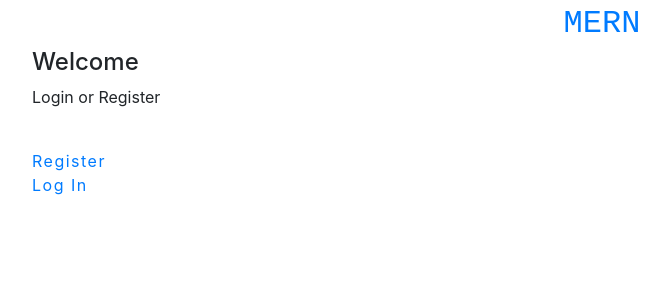
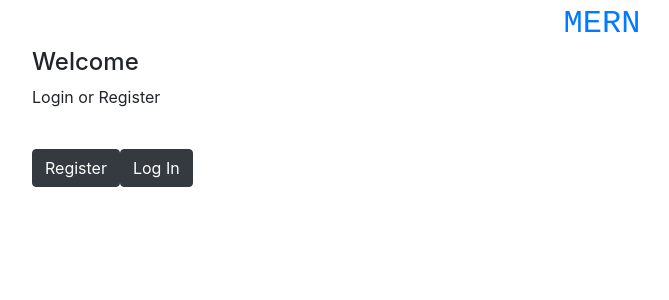
Before and after one commit to nbaldwin92/mern-auth-boilerplate, a React (Create React App) app in the folder client/: page / in a window 1280 px wide. Shown: the top 300 px of the page, without its empty margins (38-707 px from the left). Built offline with nearby package versions, Linux system fonts and the light colour scheme.

Commit message:
Added error messages from form validation

```diff
--- a/client/src/components/auth/Login.js
+++ b/client/src/components/auth/Login.js
@@ -24,6 +24,7 @@ class Login extends Component {
     }
   }
 
+  // TODO Don't use this method - Handle errors and display to client
   componentWillReceiveProps(nextProps) {
     // eslint-disable-next-line react/prop-types
     const { history } = this.props;
@@ -51,14 +52,13 @@ class Login extends Component {
 
   render() {
     const { email, password } = this.state;
+    const { errors } = this.props;
     return (
       <div className="container">
         <div style={{ marginTop: '4rem' }} className="row">
           <div className="col-lg-12">
-            <Link to="/" className="btn-flat waves-effect">
-              Back to home
-            </Link>
-            <div className="col s12" style={{ paddingLeft: '11.250px' }}>
+            <Link to="/">Back to home</Link>
+            <div style={{ paddingLeft: '11.250px' }}>
               <h4>
                 <b>Login</b> below
               </h4>
@@ -69,13 +69,15 @@ class Login extends Component {
 
             <form>
               <p>Sign in</p>
-              <div c>
+              <p>{errors.email}</p>
+              <p>{errors.emailnotfound}</p>
+              <p>{errors.password}</p>
+              <p>{errors.passwordincorrect}</p>
+              <div>
                 <input
                   className="form-control"
                   placeholder="Email"
-                  group
                   type="email"
-                  validate
                   id="email"
                   onChange={this.onChange}
                   value={email}
@@ -83,10 +85,8 @@ class Login extends Component {
                 <input
                   className="form-control"
                   placeholder="Password"
-                  group
                   type="password"
                   id="password"
-                  validate
                   onChange={this.onChange}
                   value={password}
                 />
@@ -107,7 +107,6 @@ class Login extends Component {
 Login.propTypes = {
   loginUser: PropTypes.func.isRequired,
   auth: PropTypes.object.isRequired,
-  // eslint-disable-next-line react/no-unused-prop-types
   errors: PropTypes.object.isRequired,
 };
 
--- a/client/src/components/auth/Register.js
+++ b/client/src/components/auth/Register.js
@@ -26,10 +26,10 @@ class Register extends Component {
     }
   }
 
+  // TODO Don't use this method - handle errors better and display to client
   componentWillReceiveProps(nextProps) {
     if (nextProps.errors) {
       this.setState({
-        // eslint-disable-next-line react/no-unused-state
         errors: nextProps.errors,
       });
     }
@@ -58,6 +58,8 @@ class Register extends Component {
 
   render() {
     const { name, email, password, password2 } = this.state;
+    const { errors } = this.props;
+
     return (
       <div className="container">
         <div className="row">
@@ -75,16 +77,14 @@ class Register extends Component {
             <form>
               <p>Sign up</p>
               <div>
+                <p>{errors.email}</p>
+                <p>{errors.name}</p>
+                <p>{errors.password}</p>
+                <p>{errors.password2}</p>
                 <input
                   className="form-control"
                   placeholder="Name"
-                  label="Name"
-                  icon="user"
-                  group
                   type="text"
-                  validate
-                  error="wrong"
-                  success="right"
                   id="name"
                   onChange={this.onChange}
                   value={name}
@@ -92,9 +92,7 @@ class Register extends Component {
                 <input
                   className="form-control"
                   placeholder="Email"
-                  group
                   type="email"
-                  validate
                   id="email"
                   onChange={this.onChange}
                   value={email}
@@ -105,16 +103,13 @@ class Register extends Component {
                   placeholder="Password"
                   type="password"
                   id="password"
-                  validate
                   onChange={this.onChange}
                   value={password}
                 />
                 <input
                   className="form-control"
                   placeholder="Confirm Password"
-                  group
                   type="password"
-                  validate
                   id="password2"
                   onChange={this.onChange}
                   value={password2}
@@ -136,6 +131,7 @@ class Register extends Component {
 Register.propTypes = {
   registerUser: PropTypes.func.isRequired,
   auth: PropTypes.object.isRequired,
+  history: PropTypes.object.isRequired,
   errors: PropTypes.object.isRequired,
 };
 
--- a/client/src/components/layout/Home.js
+++ b/client/src/components/layout/Home.js
@@ -18,10 +18,14 @@ const Home = props => {
     }
   });
 
-  const LinkWrapper = styled.section`
-    width: 140px;
-    border-radius: 3px;
-    letter-spacing: 1.5px;
+  const Button = styled.button`
+    text-color: white;
+    color: white;
+  `;
+
+  const StyledLink = styled(Link)`
+    color: white;
+    height: 100%;
   `;
 
   return (
@@ -31,14 +35,18 @@ const Home = props => {
           <h4>Welcome</h4>
           <p>Login or Register</p>
           <br />
-          <LinkWrapper>
-            <Link to="/register" style={{}}>
+
+          <StyledLink to="/register" style={{}}>
+            <Button type="button" className="btn btn-dark">
               Register
-            </Link>
-          </LinkWrapper>
-          <LinkWrapper>
-            <Link to="/login">Log In</Link>
-          </LinkWrapper>
+            </Button>
+          </StyledLink>
+
+          <StyledLink to="/login">
+            <Button type="button" className="btn btn-dark">
+              Log In
+            </Button>
+          </StyledLink>
         </div>
       </div>
     </div>
```
Also changed, not shown: 1 other file (tests, documents, lock files or other folders).
